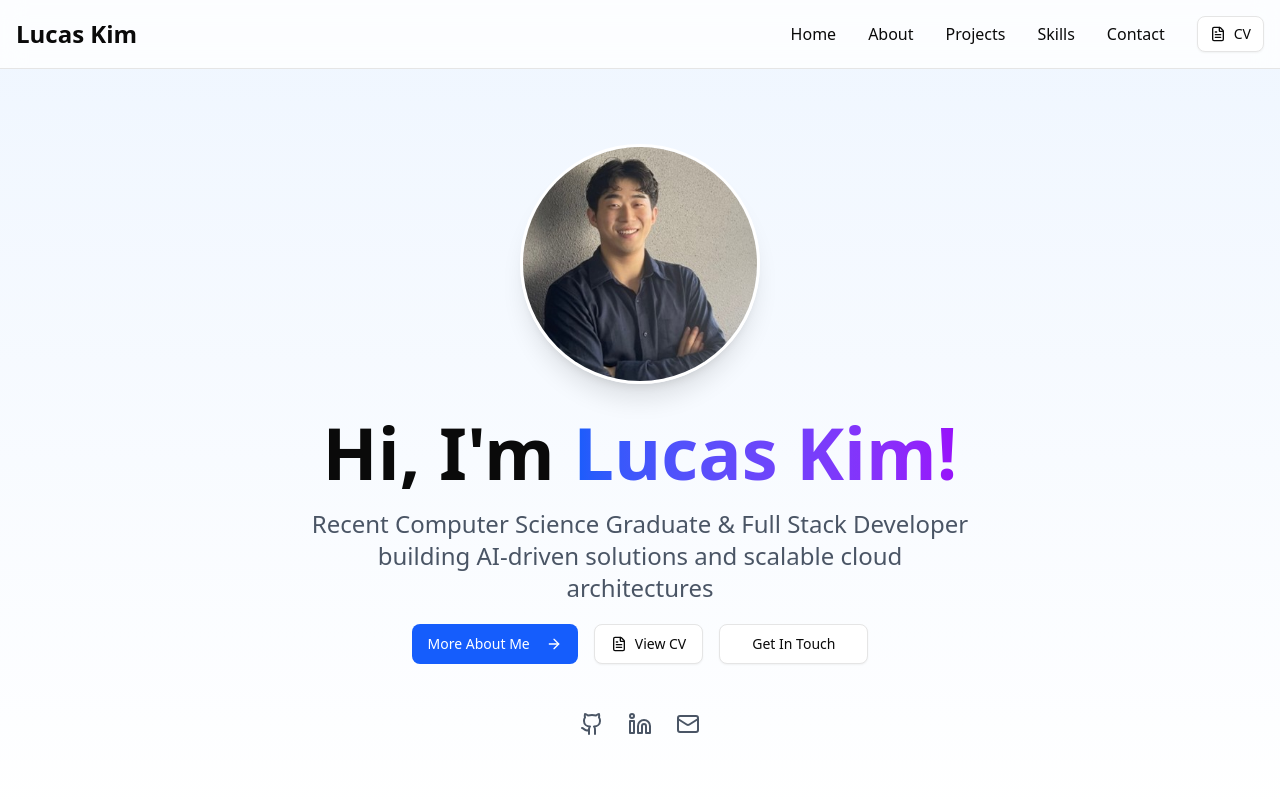
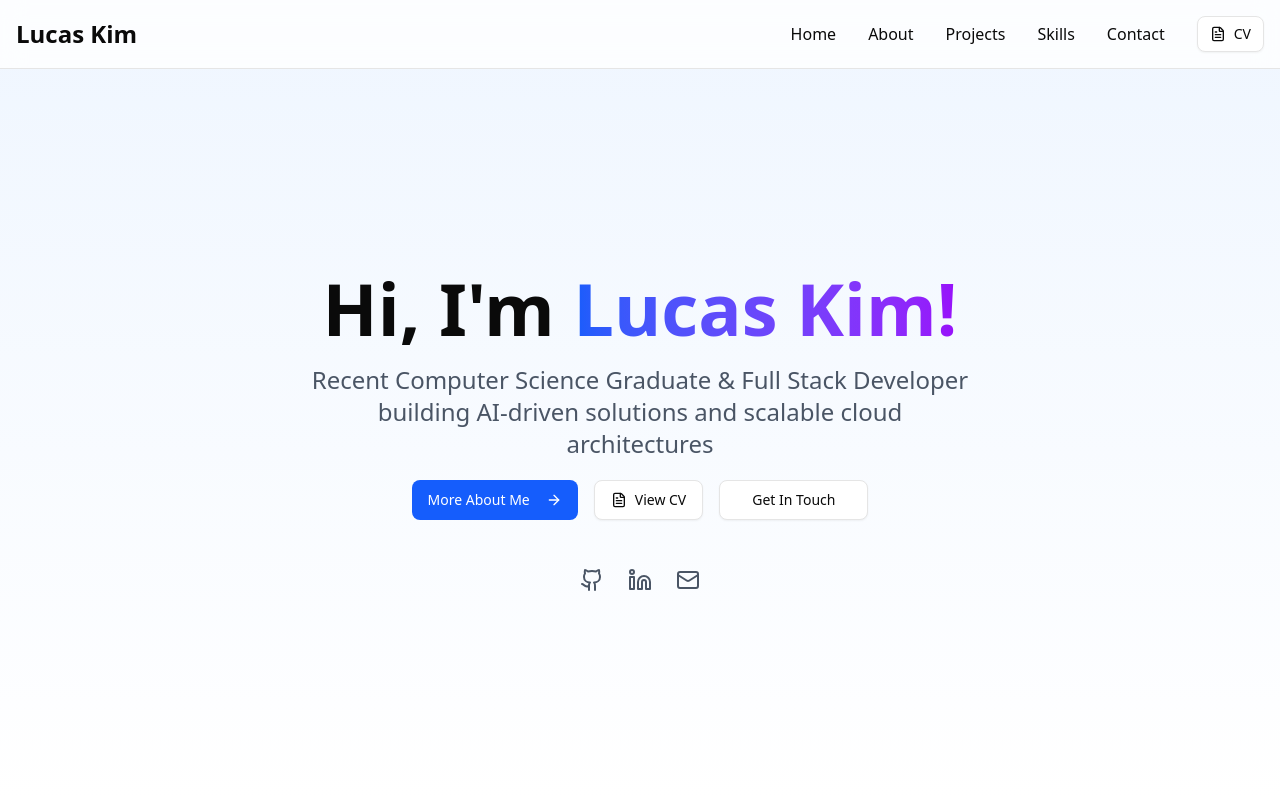
Before and after one commit to LucasKimo/Portfolio, a React (Vite) app in the folder portfolio/: page / in a window 1280 px wide. Shown: the top 800 px of the page. Built offline with nearby package versions, Linux system fonts and the light colour scheme; grey boxes are pictures that could not be loaded.

Commit message:
removed profile photo

```diff
--- a/portfolio/src/components/Hero.tsx
+++ b/portfolio/src/components/Hero.tsx
@@ -16,17 +16,6 @@ export function Hero() {
     <section id="home" className="min-h-screen flex items-center justify-center pt-16 bg-gradient-to-b from-blue-50 to-white">
       <div className="container mx-auto px-4 py-20">
         <div className="max-w-4xl mx-auto text-center">
-
-          <div className="mb-8 flex justify-center">
-            <div className="relative w-64 h-64 md:w-60 md:h-60 rounded-full overflow-hidden border-3 border-white shadow-xl select-none">
-              <img
-                src="./public/images/profile.jpg"
-                alt="Lucas Kim Profile"
-                className="w-full h-full object-cover"
-              />
-            </div>
-          </div>
-
           <h1 className="text-5xl md:text-7xl font-bold mb-5 select-none">
             Hi, I'm{" "}
             <span className="bg-gradient-to-r from-blue-600 to-purple-600 bg-clip-text text-transparent">
```
Also changed, not shown: portfolio/src/components/Header.tsx (line endings or trailing spaces).
